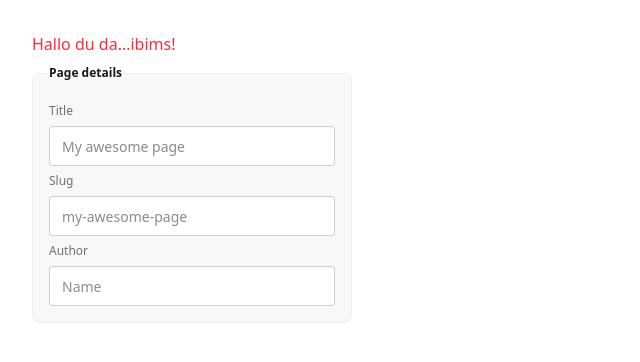
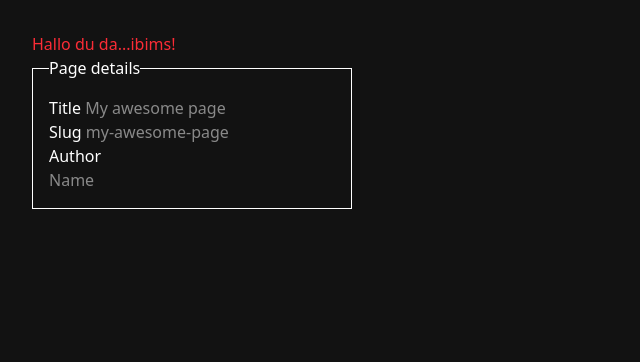
Before and after one commit to bitstorm-tech/joto-ai-django, a Django app: page / in a window 1280 px wide. Shown: the top 362 px of the page, without its empty margins (0-640 px from the left). Run offline with Django 5.2, Linux system fonts and the light colour scheme; style sheets or scripts are compiled from the project's sources; some libraries are stand-ins or nearby versions.

Commit message:
Correct daisyUI cdn import

```diff
--- a/static/app.css
+++ /dev/null
@@ -1,2 +0,0 @@
-@import "tailwindcss";
-@plugin "daisyui";
--- a/templates/index.html
+++ b/templates/index.html
@@ -1,16 +1,15 @@
-{% load static %}
 <!doctype html>
-<html lang="en">
+<html lang="en" data-theme="dim">
   <head>
     <meta charset="UTF-8" />
     <meta name="viewport" content="width=device-width, initial-scale=1.0" />
+		<link href="https://cdn.jsdelivr.net/npm/daisyui@5.0.0/themes.css" rel="stylesheet" type="text/css" />
     <link
       href="https://cdn.jsdelivr.net/npm/daisyui@5"
       rel="stylesheet"
       type="text/css"
     />
     <script src="https://cdn.jsdelivr.net/npm/@tailwindcss/browser@4"></script>
-    <link rel="stylesheet" href="{% static 'app.css' %}" />
     <title>JoTa AI Image</title>
   </head>
   <body class="m-8">
```
